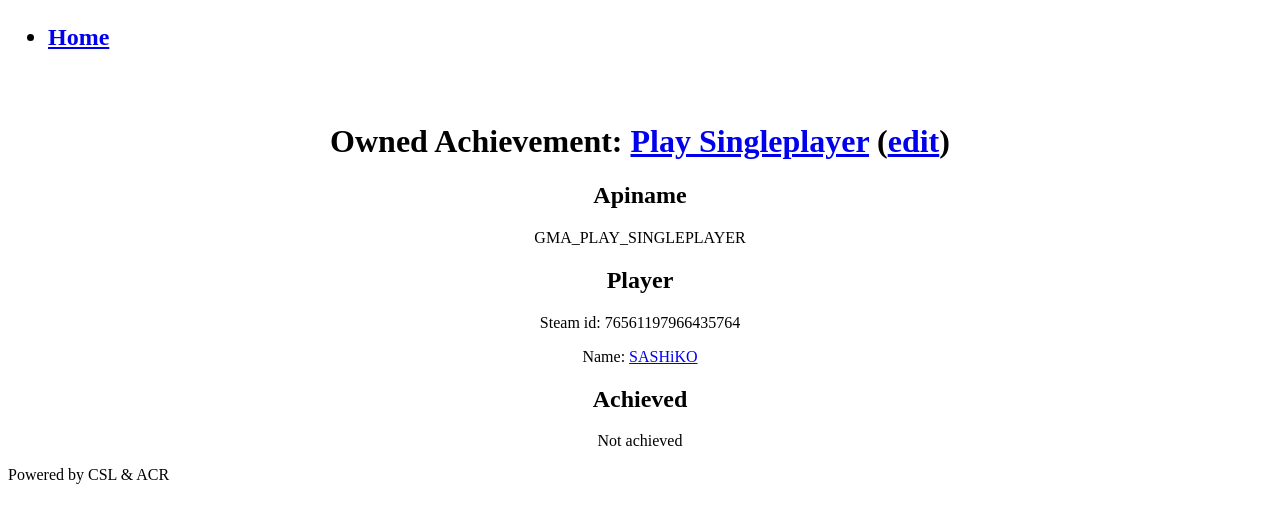
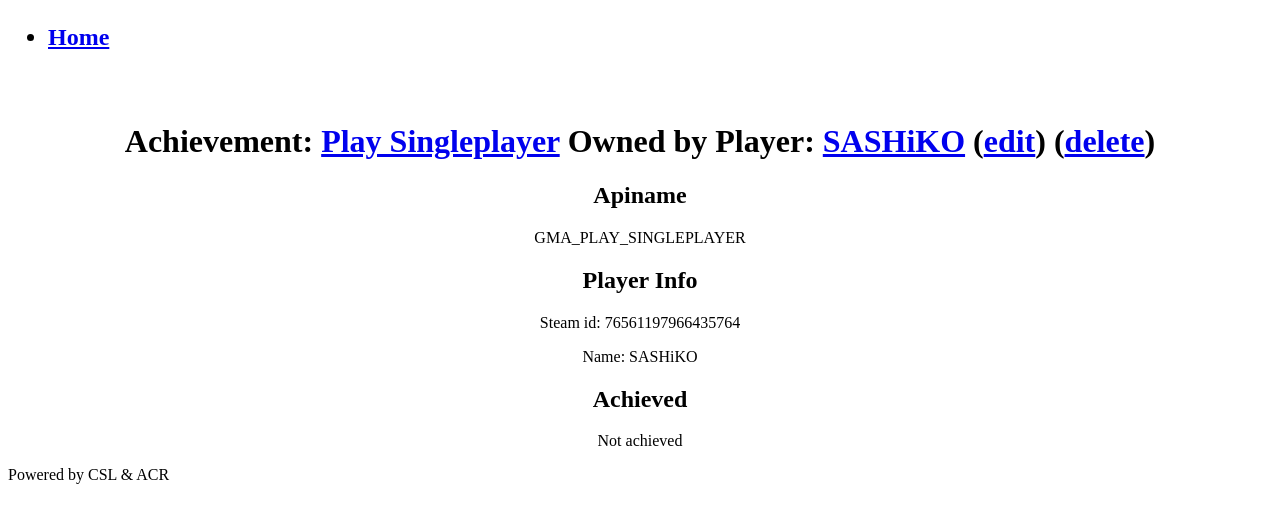
Before and after one commit to csanahuja/Projecte-SITW-STEAM, a Django app: template steamapp/templates/steamapp/ownach_detail.html in a window 1280 px wide. Shown: the part 51-574 px from the top of the page. Run offline with Django 3.2, Linux system fonts and the light colour scheme; the template is opened without the code that fills it: values that come from a table or form of the project are taken from there, others are empty; a user stored in the database is signed in; data comes from the database, SQL or seed files in the repository; both versions use the stored data as it was after the commit.

Commit message:
Implemented deleting for all relations

```diff
--- a/steamapp/models.py
+++ b/steamapp/models.py
@@ -43,7 +43,7 @@ class OwnedGame(models.Model):
         unique_together = (('steamid', 'appid'),)
 
     def __unicode__(self):
-        return "Player: "+ str(self.nickname) + " Game: " + str(self.gamename)
+        return "{ Player: " + str(self.nickname) + ", Game: " + str(self.gamename) + " }"
 
     def get_absolute_url(self):
         return reverse('steamapp:ownedgame_detail', kwargs={'pk': self.pk})
@@ -58,7 +58,7 @@ class Achievement(models.Model):
     user = models.ForeignKey(User, default=1)
 
     def __unicode__(self):
-        return "Game: " + str(self.gamename) + " - Achievement: " + str(self.displayname)
+        return  str(self.displayname)
 
     def get_absolute_url(self):
         return reverse('steamapp:achievement_detail', kwargs={'pk': self.pk})
@@ -75,8 +75,8 @@ class OwnedAchievement(models.Model):
         unique_together = (('steamid', 'achid'),)
 
     def __unicode__(self):
-        return "Player: " + str(self.nickname) + " - " + str(self.achid.displayname) \
-               + " - State: " + str(self.achieved)
+        return "{ Player: " + self.nickname + " - " + str(self.achid.displayname) \
+               + " - State: " + str(self.achieved) + " }"
 
     def get_absolute_url(self):
         return reverse('steamapp:ownedachievement_detail', kwargs={'pk': self.pk})
--- a/steamapp/templates/steamapp/achievement_detail.html
+++ b/steamapp/templates/steamapp/achievement_detail.html
@@ -4,6 +4,10 @@
     {{ achievement.displayname }}
     {% if user == achievement.user %}
         (<a href="{% url 'steamapp:achievement_edit' achievement.id %}">edit</a>)
+    {% endif %}
+
+    {% if user == achievement.user %}
+        (<a href="{% url 'steamapp:achievement_delete' achievement.id %}">delete</a>)
     {% endif %}
 </h1>
 
--- a/steamapp/templates/steamapp/game_detail.html
+++ b/steamapp/templates/steamapp/game_detail.html
@@ -4,6 +4,10 @@
     {{ game.name }}
     {% if user == game.user %}
         (<a href="{% url 'steamapp:game_edit' game.appid %}">edit</a>)
+    {% endif %}
+
+    {% if user == game.user %}
+        (<a href="{% url 'steamapp:game_delete' game.appid %}">delete</a>)
     {% endif %}
 </h1>
 
--- a/steamapp/templates/steamapp/ownach_detail.html
+++ b/steamapp/templates/steamapp/ownach_detail.html
@@ -1,10 +1,17 @@
 {% extends "steamapp/base.html" %}
 {% block content %}
 <h1>
-Owned Achievement:
-<a href="{% url 'steamapp:achievement_detail' ownedachievement.achid.id %}">{{ ownedachievement.achid.displayname }}</a>
+    Achievement:
+    <a href="{% url 'steamapp:achievement_detail' ownedachievement.achid.id %}"> {{ ownedachievement.achid.displayname }}</a>
+    Owned by Player:
+    <a href="{% url 'steamapp:player_detail' ownedachievement.steamid.steamid %}">{{ ownedachievement.nickname}}</a>
+
     {% if user == ownedachievement.user %}
         (<a href="{% url 'steamapp:ownedachievement_edit' ownedachievement.id %}">edit</a>)
+    {% endif %}
+
+    {% if user == ownedachievement.user %}
+        (<a href="{% url 'steamapp:ownedachievement_delete' ownedachievement.id %}">delete</a>)
     {% endif %}
 </h1>
 
@@ -13,13 +20,12 @@ Owned Achievement:
     {{ ownedachievement.achid.apiname }}<br/>
 </p>
 
-<h2>Player</h2>
+<h2>Player Info</h2>
 <p>
 Steam id: {{ownedachievement.steamid.steamid}}
 </p>
 <p>
-Name:
-<a href="{% url 'steamapp:player_detail' ownedachievement.steamid.steamid %}">{{ ownedachievement.nickname}}</a>
+Name: {{ ownedachievement.nickname}}</a>
 </p>
 
 
--- a/steamapp/templates/steamapp/player_detail.html
+++ b/steamapp/templates/steamapp/player_detail.html
@@ -55,7 +55,7 @@
   {% for ownach in player.ownedachievements.all %}
       <a href="{% url 'steamapp:ownedachievement_detail' ownach.id %}">
           {{ ownach.achid.displayname }}</a><br/>
-  {% empty %}<p>This player has not achievement registered</p>
+  {% empty %}<p>This player has not achievements registered</p>
   {% endfor %}
 
 
--- a/steamapp/urls.py
+++ b/steamapp/urls.py
@@ -60,7 +60,6 @@ urlpatterns = [
             form_class=PlayerForm),
         name='player_edit'),
 
-    # To modificate
     # Delete a Player, /steamapp/players/<steamid>/delete/
     url(r'^players/(?P<pk>\d+)/delete/$',
         LoginRequiredCheckIsOwnerDeleteView.as_view(
@@ -90,6 +89,13 @@ urlpatterns = [
             form_class=GameForm),
         name='game_edit'),
 
+    # Delete a Game, /steamapp/games/<appid>/delete/
+    url(r'^games/(?P<pk>\d+)/delete/$',
+        LoginRequiredCheckIsOwnerDeleteView.as_view(
+           model=Game,
+           success_url= reverse_lazy('steamapp:game_list')),
+        name='game_delete'),
+
     # Owned games details, ex.:  /steamapps/ownedgames/<id>.json
     url(r'^ownedgames/(?P<pk>\d+)(\.(?P<extension>(json|xml)))?$',
         OwnedGameDetail.as_view(),
@@ -113,6 +119,13 @@ urlpatterns = [
             model=OwnedGame,
             form_class=OwnedGameForm),
         name='ownedgame_edit'),
+
+    # Delete a OwnedGame, /steamapp/ownedgames/<id>/delete/
+    url(r'^ownedgames/(?P<pk>\d+)/delete/$',
+        LoginRequiredCheckIsOwnerDeleteView.as_view(
+           model=OwnedGame,
+           success_url = reverse_lazy('steamapp:home')),
+        name='ownedgame_delete'),
 
     # List Achievements: /steamapp/achievements.json
     url(r'^achievements(\.(?P<extension>(json|xml)))?$',
@@ -142,6 +155,13 @@ urlpatterns = [
             form_class=AchievementForm),
         name='achievement_edit'),
 
+    # Delete a Achievement, /steamapp/achievements/<id>/delete/
+    url(r'^achievements/(?P<pk>\d+)/delete/$',
+        LoginRequiredCheckIsOwnerDeleteView.as_view(
+           model=Achievement,
+           success_url= reverse_lazy('steamapp:achievement_list')),
+        name='achievement_delete'),
+
     # Owned Achievements details, ex.:  /steamapps/ownedachievements/<id>.json
     url(r'^ownedachievements/(?P<pk>\d+)(\.(?P<extension>(json|xml)))?$',
         OwnedAchievementDetail.as_view(),
@@ -166,6 +186,13 @@ urlpatterns = [
             form_class=OwnedAchievementForm),
         name='ownedachievement_edit'),
 
+    # Delete a OwnedAchievement, /steamapp/ownedachievements/<id>/delete/
+    url(r'^ownedachievements/(?P<pk>\d+)/delete/$',
+        LoginRequiredCheckIsOwnerDeleteView.as_view(
+           model=OwnedAchievement,
+           success_url = reverse_lazy('steamapp:home')),
+        name='ownedachievement_delete'),
+
 
     # API patterns
     url(r'^api/players/$',  APIPlayerList.as_view(),  name='player-list'),
```
Also changed, not shown: steamapp/templates/steamapp/ownedgame_detail.html (+5 -2 lines), db.sqlite3.
